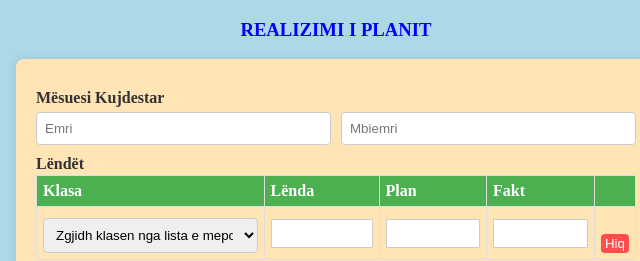
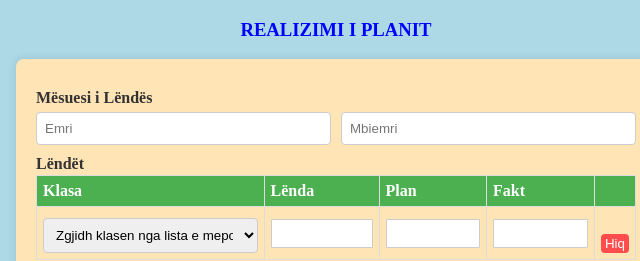
Before and after one commit to Mendim-Mera/Evidenca-per-realizimin-e-planit, a plain HTML site: page index.html in a window 1280 px wide. Shown: the top 261 px of the page, 304-944 px from the left. Drawn offline with Linux system fonts and the light colour scheme.

Commit message:
Update index.html

```diff
--- a/index.html
+++ b/index.html
@@ -164,7 +164,7 @@
 <body>
 <h3>REALIZIMI I PLANIT</h3>
 <form id="planForm">
-  <label>Mësuesi Kujdestar</label>
+  <label>Mësuesi i Lëndës</label>
   <div style="display: flex; gap: 10px;">
     <input type="text" name="emri" placeholder="Emri" required>
     <input type="text" name="mbiemri" placeholder="Mbiemri" required>
```
